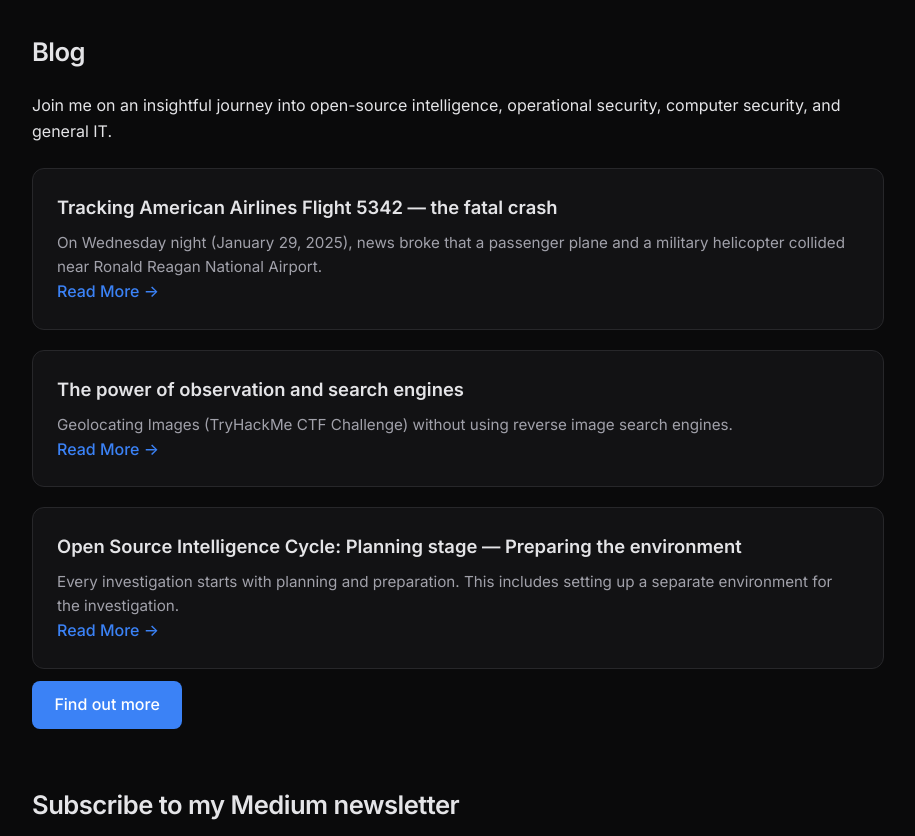
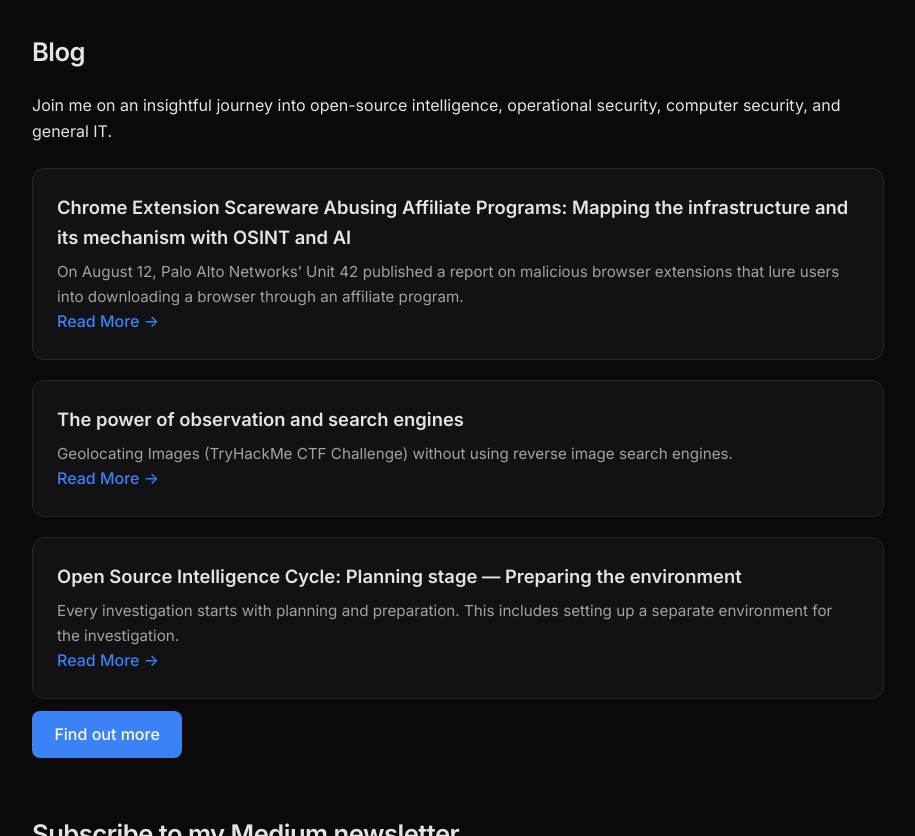
Before and after one commit to b4h4w/b4h4w.github.io, a Jekyll site: the page built from index.md, in a window 1280 px wide and 900 px high, scrolled down 2187 px, cut to the strip 64-900 px from the top of the window. Shown: the whole strip, without its empty margins (182-1097 px from the left). Built offline with Jekyll 4.4.1, drawn with Linux system fonts in a browser that asks for light colours.

Commit message:
Updated Blogl section index.md
Updated the list of showcase blog.

```diff
--- a/index.md
+++ b/index.md
@@ -59,15 +59,15 @@ description: Personal site of Rustom – OSINT, CTI, digital investigations and
   <div class="cards">
 
     <div class="card">
-      <h3>Tracking American Airlines Flight 5342 — the fatal crash</h3>
-      <p>On Wednesday night (January 29, 2025), news broke that a passenger plane and a military helicopter collided near Ronald Reagan National Airport.</p>
+      <h3>Chrome Extension Scareware Abusing Affiliate Programs: Mapping the infrastructure and its mechanism with OSINT and AI</h3>
+      <p>On August 12, Palo Alto Networks’ Unit 42 published a report on malicious browser extensions that lure users into downloading a browser through an affiliate program.</p>
       <a href="https://medium.com/the-first-digit/tracking-american-airlines-flight-5342-the-fatal-crash-3af713a67026" target="_blank" rel="noopener">Read More →</a>
     </div>
 
     <div class="card">
       <h3>The power of observation and search engines</h3>
       <p>Geolocating Images (TryHackMe CTF Challenge) without using reverse image search engines.</p>
-      <a href="https://medium.com/the-first-digit/the-power-of-observation-and-search-engine-d1425e1fbd4b" target="_blank" rel="noopener">Read More →</a>
+      <a href="https://medium.com/@b4h4w/chrome-extension-scareware-abusing-affiliate-programs-mapping-the-infrastructure-and-its-mechanism-1d87df8a5760" target="_blank" rel="noopener">Read More →</a>
     </div>
 
     <div class="card">
```
